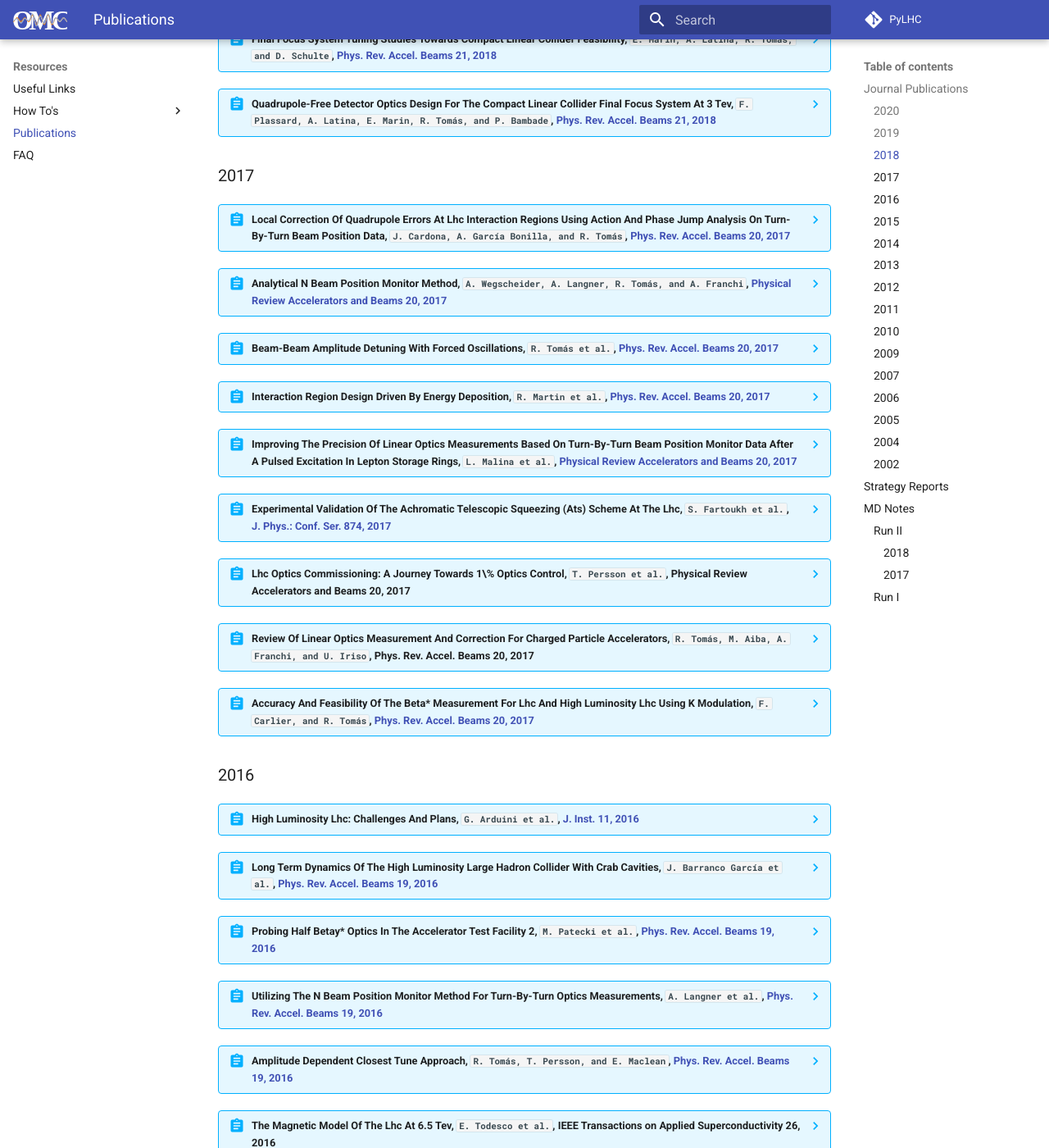
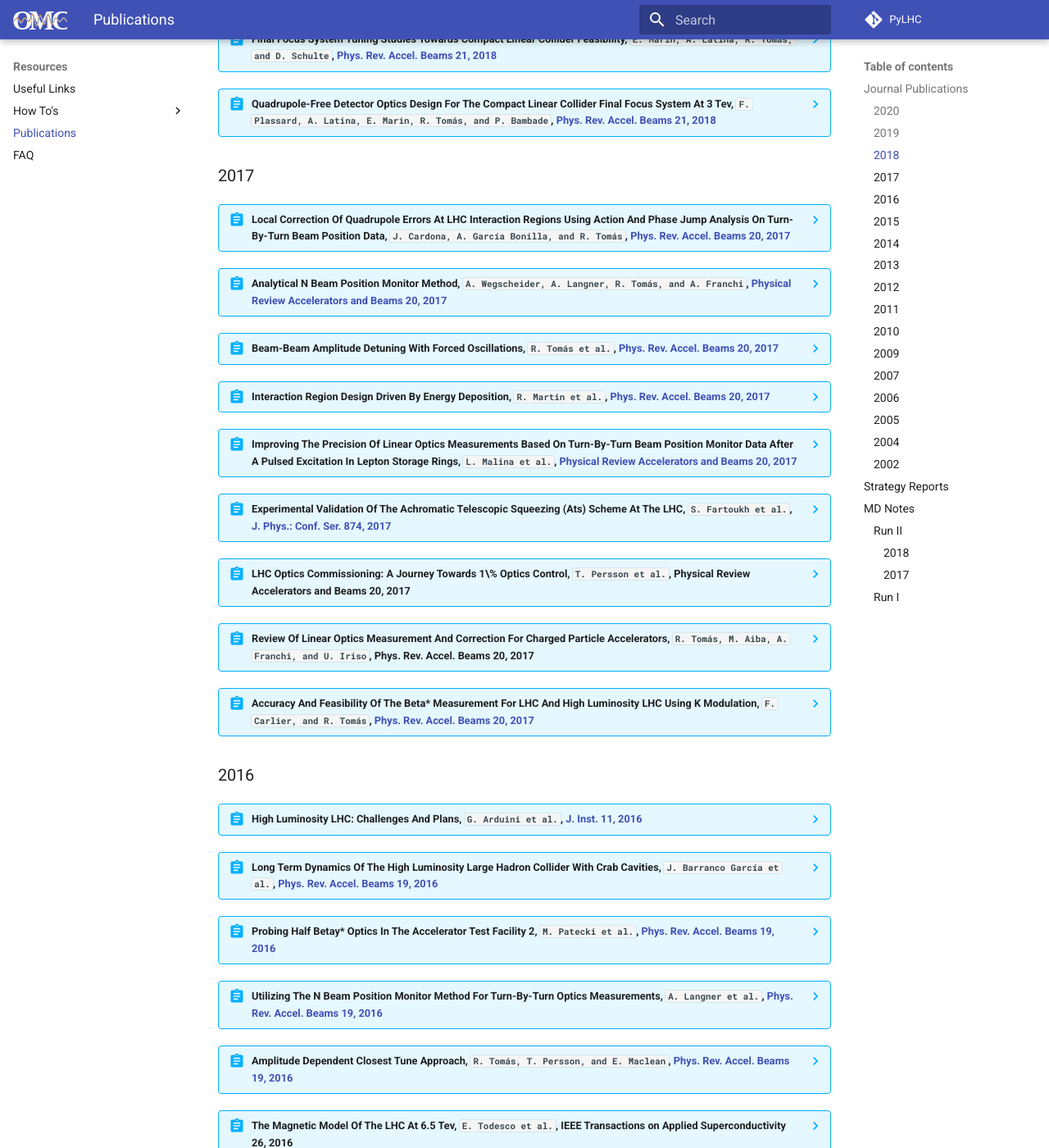
Before and after one commit to pylhc/pylhc.github.io, an MkDocs documentation site: the page built from docs/resources/publications.md, in a window 1280 px wide and 1400 px high, scrolled down 2565 px. Shown: the whole window at 82% size. Built offline with MkDocs 1.6.1 and Material for MkDocs 9.7.7, drawn with Linux system fonts in a browser that asks for light colours; some of the changed text lies outside the part shown.

Commit message:
Lhc -> LHC

````diff
--- a/docs/resources/publications.md
+++ b/docs/resources/publications.md
@@ -130,7 +130,7 @@ The number of authors before resorting to `et al.` is left up to the committers
 ??? abstract "Optics-measurement-based beam position monitor calibrations in the LHC insertion regions, `A. García-Tabarés Valdivieso and R. Tomás` [Phys. Rev. Accel. Beams 23, 042801, 2020](https://journals.aps.org/prab/abstract/10.1103/PhysRevAccelBeams.23.042801){target=_blank}"
     ```
     @article{PhysRevAccelBeams.23.042801,
-      title = {Optics-measurement-based Beam Position Monitor Calibrations in the Lhc Insertion Regions},
+      title = {Optics-measurement-based Beam Position Monitor Calibrations in the LHC Insertion Regions},
       author = {Valdivieso, A. Garc\'{\i}a-Tabar\'es and Tom\'as, R.},
       journal = {Phys. Rev. Accel. Beams},
       volume = {23},
@@ -148,7 +148,7 @@ The number of authors before resorting to `et al.` is left up to the committers
 ??? abstract "New local optics measurements and correction techniques for the LHC and its luminosity upgrade, `J. Coello de Portugal, R. Tomás, and M. Hofer` [Phys. Rev. Accel. Beams 23, 041001, 2020](https://journals.aps.org/prab/abstract/10.1103/PhysRevAccelBeams.23.041001){target=_blank}"
     ```
     @article{PhysRevAccelBeams.23.041001,
-      title = {New Local Optics Measurements and Correction Techniques for the Lhc and Its Luminosity Upgrade},
+      title = {New Local Optics Measurements and Correction Techniques for the LHC and Its Luminosity Upgrade},
       author = {Coello de Portugal, J. and Tom\'as, R. and Hofer, M.},
       journal = {Phys. Rev. Accel. Beams},
       volume = {23},
@@ -218,7 +218,7 @@ The number of authors before resorting to `et al.` is left up to the committers
     ```
 ### 2019
 
-??? abstract "He-Lhc: The High-Energy Large Hadron Collider, `A. Abada et al.`, [Eur. Phys. J. Spec. Top. **228**, 2019](https://doi.org/10.1140/epjst/e2019-900088-6){target=_blank}"
+??? abstract "He-LHC: The High-Energy Large Hadron Collider, `A. Abada et al.`, [Eur. Phys. J. Spec. Top. **228**, 2019](https://doi.org/10.1140/epjst/e2019-900088-6){target=_blank}"
     ```
     @article{AbadaHELHCHighEnergyLarge2019,
       title = {{{HE}}-{{LHC}}: {{The High}}-{{Energy Large Hadron Collider}}},
@@ -256,7 +256,7 @@ The number of authors before resorting to `et al.` is left up to the committers
     }
     ```
 
-??? abstract "New Approach To Lhc Optics Commissioning For The Nonlinear Era, `E. Maclean et al.`, [Phys. Rev. Accel. Beams **22**, 2019](https://link.aps.org/doi/10.1103/PhysRevAccelBeams.22.061004){target=_blank}"
+??? abstract "New Approach To LHC Optics Commissioning For The Nonlinear Era, `E. Maclean et al.`, [Phys. Rev. Accel. Beams **22**, 2019](https://link.aps.org/doi/10.1103/PhysRevAccelBeams.22.061004){target=_blank}"
     ```
     @article{PhysRevAccelBeams.22.061004,
       title = {New Approach to {{LHC}} Optics Commissioning for the Nonlinear Era},
@@ -328,7 +328,7 @@ The number of authors before resorting to `et al.` is left up to the committers
     }
     ```
 
-??? abstract "First Experimental Demonstration Of Forced Dynamic Aperture Measurements With Lhc Ac Dipoles, `F. Carlier, R. Tomás, E. Maclean, and T. Persson`, [Phys. Rev. Accel. Beams **22**, 2019](https://journals.aps.org/prab/pdf/10.1103/PhysRevAccelBeams.22.031002){target=_blank}"
+??? abstract "First Experimental Demonstration Of Forced Dynamic Aperture Measurements With LHC Ac Dipoles, `F. Carlier, R. Tomás, E. Maclean, and T. Persson`, [Phys. Rev. Accel. Beams **22**, 2019](https://journals.aps.org/prab/pdf/10.1103/PhysRevAccelBeams.22.031002){target=_blank}"
     ```
     @article{PhysRevAccelBeams.22.031002,
       title = {First Experimental Demonstration of Forced Dynamic Aperture Measurements with {{LHC}} Ac Dipoles},
@@ -365,7 +365,7 @@ The number of authors before resorting to `et al.` is left up to the committers
     }
     ```
 
-??? abstract "High-Energy Lhc Design, `J. Abelleira et al.`, [J. Phys.: Conf. Ser. **1067**, 2018](https://iopscience.iop.org/article/10.1088/1742-6596/1067/2/022009/meta){target=_blank}"
+??? abstract "High-Energy LHC Design, `J. Abelleira et al.`, [J. Phys.: Conf. Ser. **1067**, 2018](https://iopscience.iop.org/article/10.1088/1742-6596/1067/2/022009/meta){target=_blank}"
     ```
     @article{AbelleiraHighEnergyLHCDesign2018,
       title = {High-{{Energy LHC}} Design},
@@ -402,7 +402,7 @@ The number of authors before resorting to `et al.` is left up to the committers
     }
     ```
 
-??? abstract "Assessment Of The Performance Of High-Luminosity Lhc Operational Scenarios: Integrated Luminosity And Effective Pile-Up Density, `L. Medina, R. Tomás, G. Arduini, and M. Napsuciale`, [Canadian Journal of Physics, 2018](https://cdnsciencepub.com/doi/abs/10.1139/cjp-2018-0291){target=_blank}"
+??? abstract "Assessment Of The Performance Of High-Luminosity LHC Operational Scenarios: Integrated Luminosity And Effective Pile-Up Density, `L. Medina, R. Tomás, G. Arduini, and M. Napsuciale`, [Canadian Journal of Physics, 2018](https://cdnsciencepub.com/doi/abs/10.1139/cjp-2018-0291){target=_blank}"
     ```
     @article{cjp-2018-0291,
       title = {Assessment of the Performance of {{High}}-{{Luminosity LHC}} Operational Scenarios: Integrated Luminosity and Effective Pile-up Density},
@@ -489,7 +489,7 @@ The number of authors before resorting to `et al.` is left up to the committers
 
 ### 2017
 
-??? abstract "Local Correction Of Quadrupole Errors At Lhc Interaction Regions Using Action And Phase Jump Analysis On Turn-By-Turn Beam Position Data, `J. Cardona, A. García Bonilla, and R. Tomás`, [Phys. Rev. Accel. Beams **20**, 2017](https://link.aps.org/doi/10.1103/PhysRevAccelBeams.20.111004){target=_blank}"
+??? abstract "Local Correction Of Quadrupole Errors At LHC Interaction Regions Using Action And Phase Jump Analysis On Turn-By-Turn Beam Position Data, `J. Cardona, A. García Bonilla, and R. Tomás`, [Phys. Rev. Accel. Beams **20**, 2017](https://link.aps.org/doi/10.1103/PhysRevAccelBeams.20.111004){target=_blank}"
     ```
     @article{PhysRevAccelBeams.20.111004,
       title = {Local Correction of Quadrupole Errors at {{LHC}} Interaction Regions Using Action and Phase Jump Analysis on Turn-by-Turn Beam Position Data},
@@ -574,7 +574,7 @@ The number of authors before resorting to `et al.` is left up to the committers
     }
     ```
 
-??? abstract "Experimental Validation Of The Achromatic Telescopic Squeezing (Ats) Scheme At The Lhc, `S. Fartoukh et al.`, [J. Phys.: Conf. Ser. **874**, 2017](https://doi.org/10.1088\%2F1742-6596\%2F874\%2F1\%2F012010){target=_blank}"
+??? abstract "Experimental Validation Of The Achromatic Telescopic Squeezing (Ats) Scheme At The LHC, `S. Fartoukh et al.`, [J. Phys.: Conf. Ser. **874**, 2017](https://doi.org/10.1088\%2F1742-6596\%2F874\%2F1\%2F012010){target=_blank}"
     ```
     @article{FartoukhExperimentalValidationAchromatic2017,
       title = {Experimental Validation of the {{Achromatic Telescopic Squeezing}} ({{ATS}}) Scheme at the {{LHC}}},
@@ -592,7 +592,7 @@ The number of authors before resorting to `et al.` is left up to the committers
     }
     ```
 
-??? abstract "Lhc Optics Commissioning: A Journey Towards 1\% Optics Control, `T. Persson et al.`, Physical Review Accelerators and Beams **20**, 2017"
+??? abstract "LHC Optics Commissioning: A Journey Towards 1\% Optics Control, `T. Persson et al.`, Physical Review Accelerators and Beams **20**, 2017"
     ```
     @article{PhysRevAccelBeams.20.061002,
       title = {{{LHC}} Optics Commissioning: {{A}} Journey towards 1\% Optics Control},
@@ -626,7 +626,7 @@ The number of authors before resorting to `et al.` is left up to the committers
     }
     ```
 
-??? abstract "Accuracy And Feasibility Of The Beta* Measurement For Lhc And High Luminosity Lhc Using K Modulation, `F. Carlier, and R. Tomás`, [Phys. Rev. Accel. Beams **20**, 2017](https://link.aps.org/doi/10.1103/PhysRevAccelBeams.20.011005){target=_blank}"
+??? abstract "Accuracy And Feasibility Of The Beta* Measurement For LHC And High Luminosity LHC Using K Modulation, `F. Carlier, and R. Tomás`, [Phys. Rev. Accel. Beams **20**, 2017](https://link.aps.org/doi/10.1103/PhysRevAccelBeams.20.011005){target=_blank}"
     ```
     @article{PhysRevAccelBeams.20.011005,
       title = {Accuracy and Feasibility of the Beta* Measurement for {{LHC}} and {{High Luminosity LHC}} Using k Modulation},
@@ -645,7 +645,7 @@ The number of authors before resorting to `et al.` is left up to the committers
 
 ### 2016
 
-??? abstract "High Luminosity Lhc: Challenges And Plans, `G. Arduini et al.`, [J. Inst. **11**, 2016](http://stacks.iop.org/1748-0221/11/i=12/a=C12081){target=_blank}"
+??? abstract "High Luminosity LHC: Challenges And Plans, `G. Arduini et al.`, [J. Inst. **11**, 2016](http://stacks.iop.org/1748-0221/11/i=12/a=C12081){target=_blank}"
     ```
     @article{ArduiniHighLuminosityLHC2016,
       title = {High {{Luminosity LHC}}: Challenges and Plans},
@@ -728,7 +728,7 @@ The number of authors before resorting to `et al.` is left up to the committers
     }
     ```
 
-??? abstract "The Magnetic Model Of The Lhc At 6.5 Tev, `E. Todesco et al.`, IEEE Transactions on Applied Superconductivity **26**, 2016"
+??? abstract "The Magnetic Model Of The LHC At 6.5 Tev, `E. Todesco et al.`, IEEE Transactions on Applied Superconductivity **26**, 2016"
     ```
     @article{TASC.2016.2549579,
       title = {The {{Magnetic Model}} of the {{LHC}} at 6.5 {{TeV}}},
@@ -1196,7 +1196,7 @@ The number of authors before resorting to `et al.` is left up to the committers
     }
     ```
 
-??? abstract "Record Low $\Beta$ Beating In The Lhc, `R. Tomás et al.`, Physical Review Special Topics - Accelerators and Beams **15**, 2012"
+??? abstract "Record Low $\Beta$ Beating In The LHC, `R. Tomás et al.`, Physical Review Special Topics - Accelerators and Beams **15**, 2012"
     ```
     @article{PhysRevSTAB.15.091001,
       title = {Record Low {$\beta$} Beating in the {{LHC}}},
@@ -1268,7 +1268,7 @@ The number of authors before resorting to `et al.` is left up to the committers
 
 ### 2010
 
-??? abstract "Lhc Optics Model, Measurements And Corrections, `R. Tomás et al.`, 2010, URL: [https://cds.cern.ch/record/1269904](https://cds.cern.ch/record/1269904){target=_blank}"
+??? abstract "LHC Optics Model, Measurements And Corrections, `R. Tomás et al.`, 2010, URL: [https://cds.cern.ch/record/1269904](https://cds.cern.ch/record/1269904){target=_blank}"
     ```
     @techreport{TomasLHCOpticsModel2010,
       title = {{{LHC Optics Model}}, {{Measurements}} and {{Corrections}}},
@@ -1361,7 +1361,7 @@ The number of authors before resorting to `et al.` is left up to the committers
     }
     ```
 
-??? abstract "Nonlinear Correction Schemes For The Phase 1 Lhc Insertion Region Upgrade And Dynamic Aperture Studies, `R. Tomás, M. Giovannozzi, and R. de Maria`, [Phys. Rev. ST Accel. Beams **12**, 2009](https://link.aps.org/doi/10.1103/PhysRevSTAB.12.011002){target=_blank}"
+??? abstract "Nonlinear Correction Schemes For The Phase 1 LHC Insertion Region Upgrade And Dynamic Aperture Studies, `R. Tomás, M. Giovannozzi, and R. de Maria`, [Phys. Rev. ST Accel. Beams **12**, 2009](https://link.aps.org/doi/10.1103/PhysRevSTAB.12.011002){target=_blank}"
     ```
     @article{PhysRevSTAB.12.011002,
       title = {Nonlinear Correction Schemes for the Phase 1 {{LHC}} Insertion Region Upgrade and Dynamic Aperture Studies},
````
